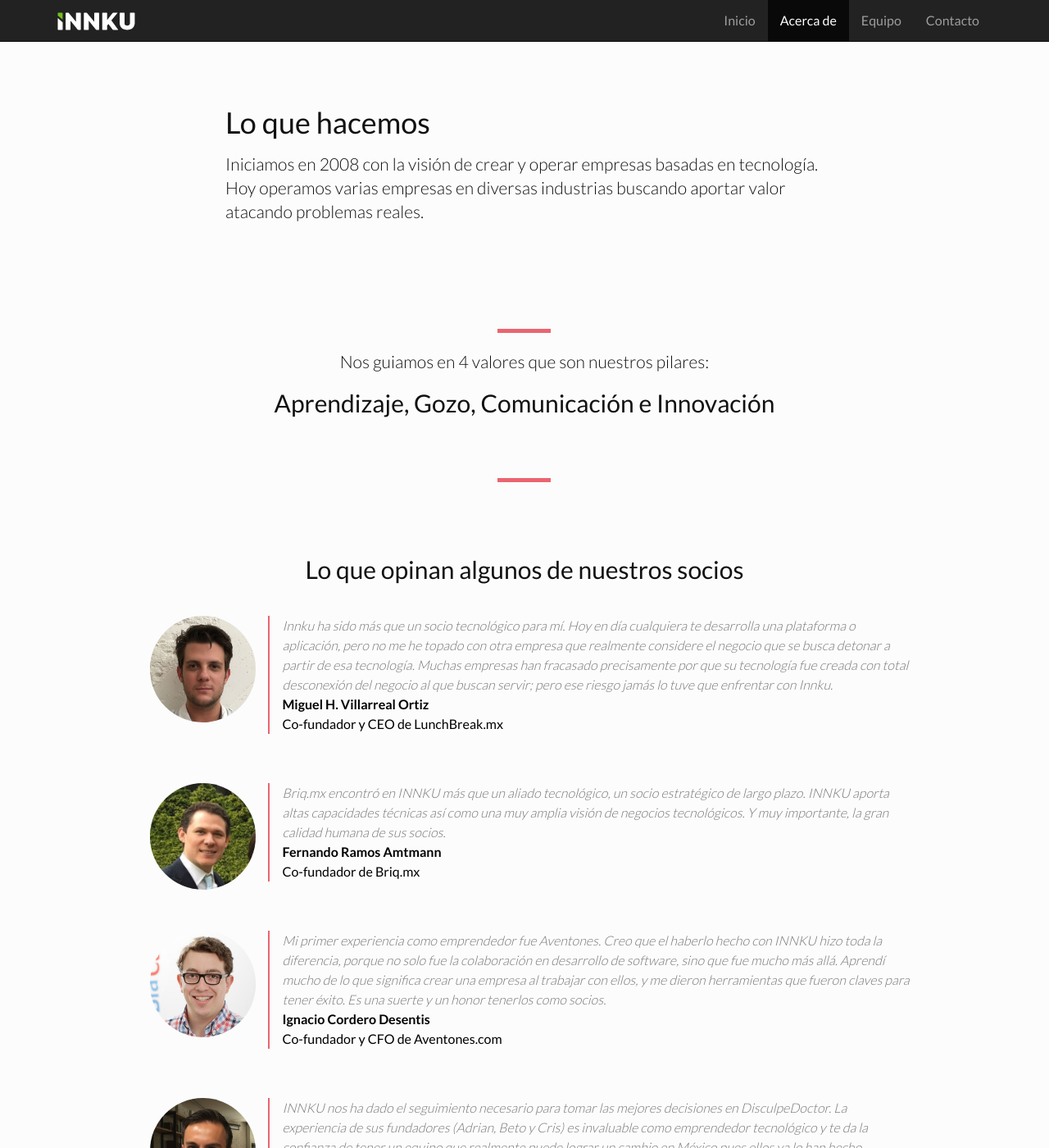
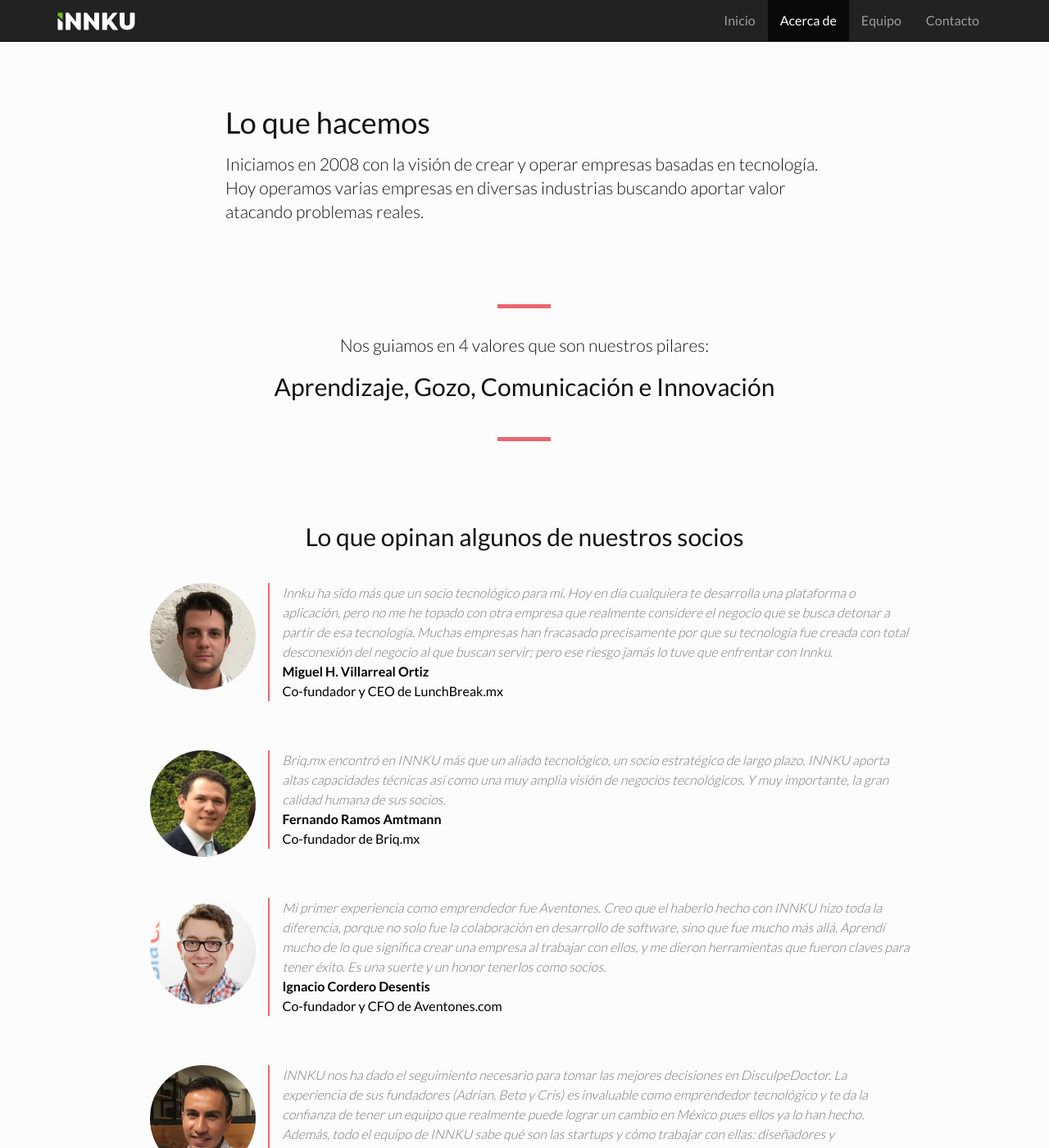
Before and after one commit to innku/innku-2018, a Jekyll site: the page built from acerca-de.html, in a window 1280 px wide and 1400 px high. Shown: the whole window at 82% size. Built offline with Jekyll 4.4.1, drawn with Linux system fonts in a browser that asks for light colours; nearby versions of some CDN libraries.

Commit message:
Fix col and row issues in about

```diff
--- a/acerca-de.html
+++ b/acerca-de.html
@@ -22,10 +22,12 @@
       </div>
     </div>
   </div>
-  <div class="col-md-offset-2 col-md-8 ">
-    <p class="text-center lead">Nos guiamos en 4 valores que son nuestros pilares:</p>
-    <h2 class="text-center">Aprendizaje, Gozo, Comunicación e Innovación</h2>
-    <!-- p class="text-center"><a href="/">Conoce más de nuestros valores</a></p -->
+  <div class="row">
+    <div class="col-md-offset-2 col-md-8 ">
+      <p class="text-center lead">Nos guiamos en 4 valores que son nuestros pilares:</p>
+      <h2 class="text-center">Aprendizaje, Gozo, Comunicación e Innovación</h2>
+      <!-- p class="text-center"><a href="/">Conoce más de nuestros valores</a></p -->
+    </div>
   </div>
   <div class="col-lg-offset-5 col-lg-2 col-md-offset-5 col-md-2 col-sm-offset-5 col-sm-2 col-xs-offset-4 col-xs-4">
     <div class="row">
--- a/css/main.scss
+++ b/css/main.scss
@@ -701,8 +701,8 @@
 
 .innku-content-divisor {
   border-top: 5px solid $red;
-  margin-bottom: 2rem;
-  margin-top: 6rem;
+  margin-bottom: 3rem;
+  margin-top: 3rem;
 
   @media screen and (max-width: 750px) {
     margin-top: 10rem;
```
